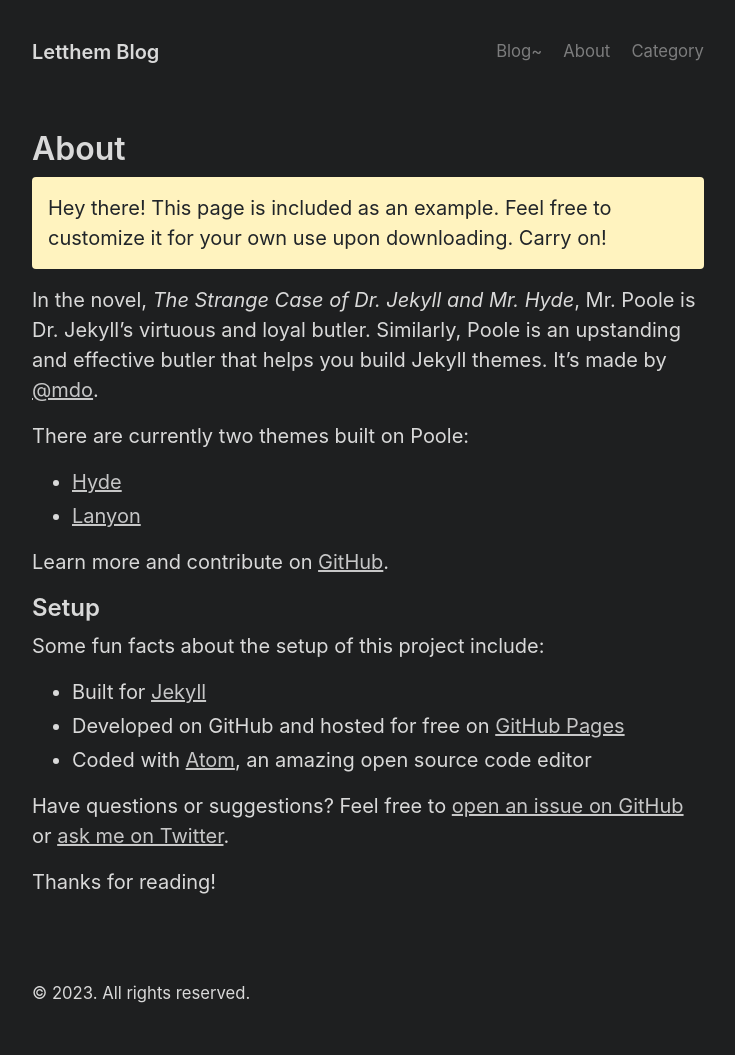
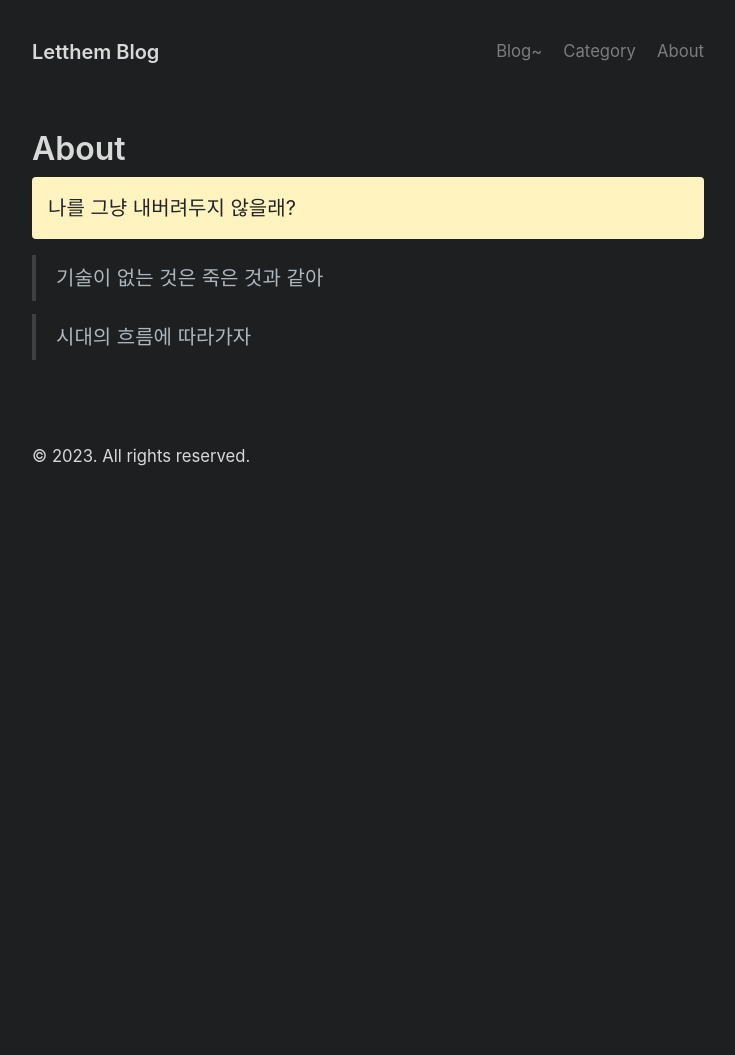
Before and after one commit to seleuchel/letthem_blog, a Jekyll site: the page built from about.md, in a window 1280 px wide. Shown: the whole page, without its empty margins (272-1007 px from the left). Built offline with Jekyll 4.4.1, drawn with Linux system fonts in a browser that asks for light colours; after the commit the page ends 900 px from its top, so only the background shows below that.

```diff
--- a/_config.yml
+++ b/_config.yml
@@ -5,7 +5,7 @@ paginate: 1
 baseurl: "/letthem_blog"
 permalink: pretty
 pagenate_path: "/letthem_blog/page:num/"
-category_list: [ War ]
+category_list: [ War, Forensic, Mal, APT, Privacy, ICS, 생각, 잡생각]
 
 # Gems
 plugins:
@@ -46,8 +46,8 @@ nav:
   - title: Blog~
     url: /letthem_blog/archive
 
+  - title: Category
+    url: /letthem_blog/category
+
   - title: About
     url: /letthem_blog/about
-
-  - title: Category
-    url: /letthem_blog/categories
--- a/about.md
+++ b/about.md
@@ -4,26 +4,12 @@ title: About
 ---
 
 <p class="message">
-  Hey there! This page is included as an example. Feel free to customize it for your own use upon downloading. Carry on!
+  나를 그냥 내버려두지 않을래?
 </p>
 
-In the novel, *The Strange Case of Dr. Jekyll and Mr. Hyde*, Mr. Poole is Dr. Jekyll's virtuous and loyal butler. Similarly, Poole is an upstanding and effective butler that helps you build Jekyll themes. It's made by [@mdo](https://twitter.com/mdo).
+> 기술이 없는 것은 죽은 것과 같아
 
-There are currently two themes built on Poole:
 
-- [Hyde](https://hyde.getpoole.com)
-- [Lanyon](https://lanyon.getpoole.com)
+> 시대의 흐름에 따라가자
 
-Learn more and contribute on [GitHub](https://github.com/poole).
-
-## Setup
-
-Some fun facts about the setup of this project include:
-
-- Built for [Jekyll](https://jekyllrb.com)
-- Developed on GitHub and hosted for free on [GitHub Pages](https://pages.github.com)
-- Coded with [Atom](https://atom.io), an amazing open source code editor
-
-Have questions or suggestions? Feel free to [open an issue on GitHub](https://github.com/poole/poole/issues/new) or [ask me on Twitter](https://twitter.com/mdo).
-
-Thanks for reading!
+<!--# - [Hyde](https://hyde.getpoole.com) -->
```
Also changed, not shown: _includes/index.html (deleted, +0 -15 lines), _layouts/category.html (deleted, +0 -18 lines), _posts/2023-01-24-[LIST]-CTF-SITE.md (added, +25 -0 lines), _posts/2023-01-24-my-first-post.md (+7 -0 lines), category.md (added, +30 -0 lines), category/War.md (deleted, +0 -4 lines), 1 other file.
